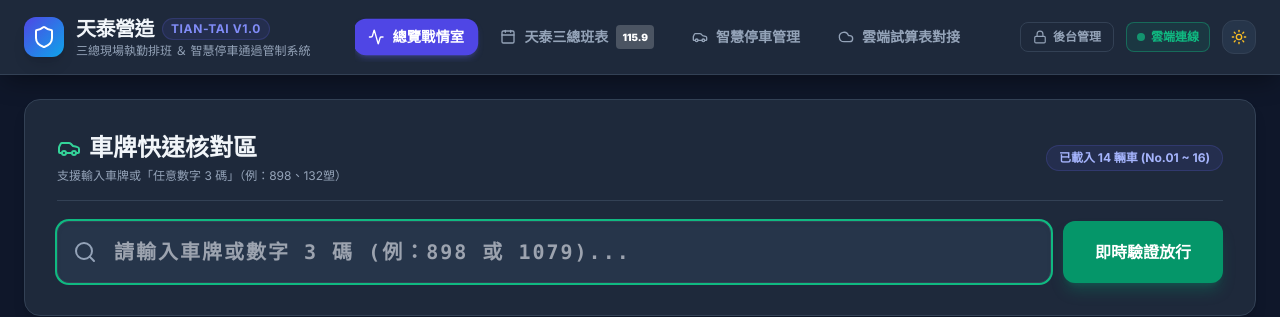
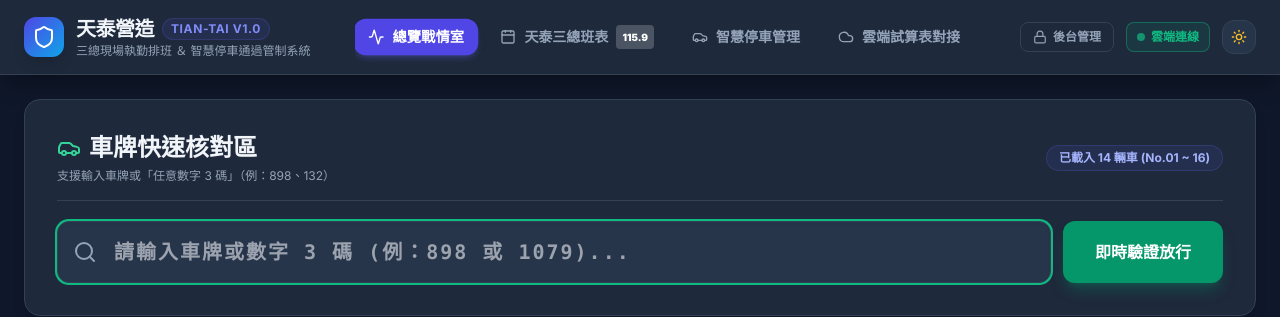
Before and after one commit to ericlai429/Tian_Tai_Parking-System, a React (Vite) app: page / in a window 1280 px wide. Shown: the top 317 px of the page. Built offline with nearby package versions, Linux system fonts and the light colour scheme.

Commit message:
fix: 修正車牌快速核對區說明誤植字

```diff
--- a/src/components/DashboardView.jsx
+++ b/src/components/DashboardView.jsx
@@ -99,7 +99,7 @@ export default function DashboardView({
               <span>車牌快速核對區</span>
             </h2>
             <p className="text-xs mt-1" style={{ color: 'var(--text-muted)' }}>
-              支援輸入車牌或「任意數字 3 碼」（例：898、132塑）
+              支援輸入車牌或「任意數字 3 碼」（例：898、132）
             </p>
           </div>
 
```
